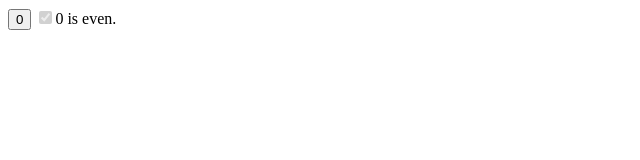
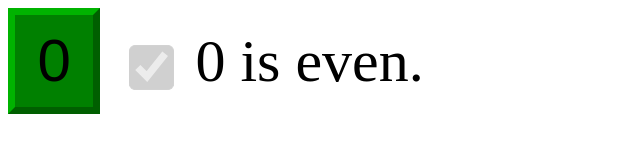
Before and after one commit to Daniel-Hug/DOM-Builder, a website: page index.html in a window 1280 px wide. Shown: the whole page, without its empty margins (0-640 px from the left). Drawn offline with Linux system fonts and the light colour scheme.

Commit message:
live bind individual classes: class_active prop

```diff
--- a/dom.js
+++ b/dom.js
@@ -75,6 +75,14 @@
 					}
 				}
 
+				// class toggle
+				else if (key.slice(0, 6) === 'class_') {
+					var className = key.slice(6);
+					bindSet(elData[key], function(classEnabled) {
+						el.classList[classEnabled ? 'add' : 'remove'](className);
+					});
+				}
+
 				// add html attributes
 				else {
 					bindSet(elData[key], function(newVal) {
--- a/index.html
+++ b/index.html
@@ -3,6 +3,31 @@
 <head>
 	<meta charset="utf-8">
 	<title>DOM Builder demo</title>
+
+	<style>
+	* {
+		font-size: 60px;
+	}
+
+	input[type=checkbox] {
+		transform: scale(3.5);
+		margin: 0 37px 0 30px;
+		vertical-align: middle;
+	}
+
+	button {
+		cursor: pointer;
+		padding: 0.1875em 0.375em;
+		border-width: 0.125em;
+		background: orange;
+		border-color: hsl(39, 100%, 60%);
+	}
+
+	.green {
+		background: green;
+		border-color: hsl(120, 100%, 35%);
+	}
+	</style>
 </head>
 <body>
 	<script src="bower_components/snoopy/snoopy.js"></script>
@@ -26,6 +51,7 @@
 		{
 			el: 'button',
 			text: counter.snoop('count'),
+			class_green: counter.snoop('even'),
 			on_click: function() {
 				counter.set('count', counter.count + 1);
 			}
```
Also changed, not shown: README.md.
